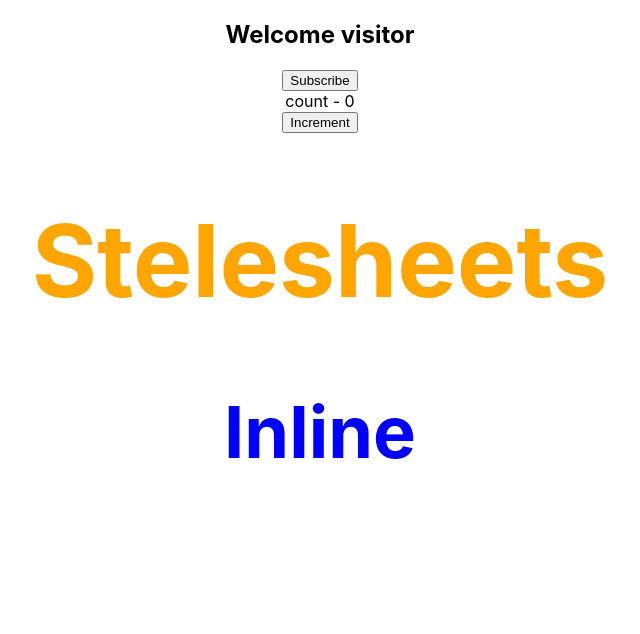
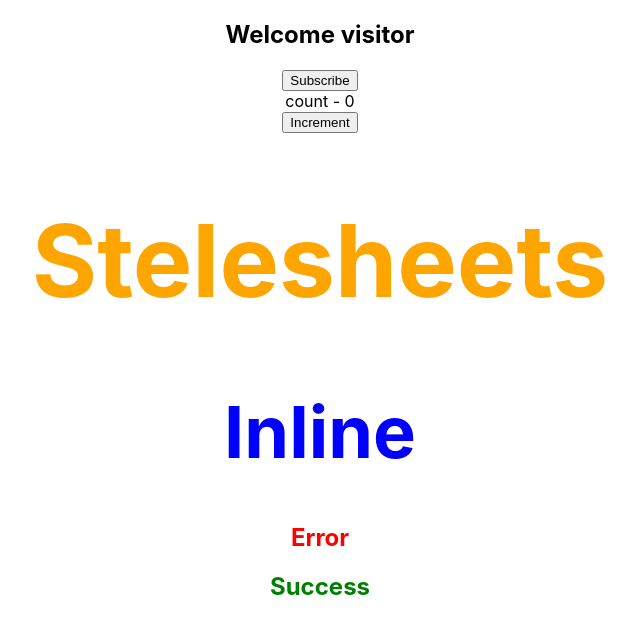
Before and after one commit to KurKestutis/First-Steps-in-React, a React (Create React App) app: page / in a window 1280 px wide. Shown: the top 634 px of the page, without its empty margins (320-960 px from the left). Built offline with nearby package versions, Linux system fonts and the light colour scheme.

Commit message:
CSS Modules

```diff
--- a/src/App.js
+++ b/src/App.js
@@ -8,6 +8,8 @@ import Message from './components/Message'
 import Counter from './components/Counter';
 import Stylesheet from './components/Stylesheet';
 import Inline from './components/Inline';
+import './appStyle.css'
+import styles from './appStyles.module.css'
 
 class App extends Component{
   render(){
@@ -20,6 +22,9 @@ class App extends Component{
 
       <Inline/>
 
+      <h2 className='error'>Error</h2>
+      <h2 className={styles.success}>Success</h2>
+
     </div>
    );
   }
--- /dev/null
+++ b/src/appStyle.css
@@ -0,0 +1,4 @@
+/* regular stylesheet */
+.error{
+    color: red
+}
--- /dev/null
+++ b/src/appStyles.module.css
@@ -0,0 +1,4 @@
+/* module stylesheet */
+.success{
+    color: green
+}
```
